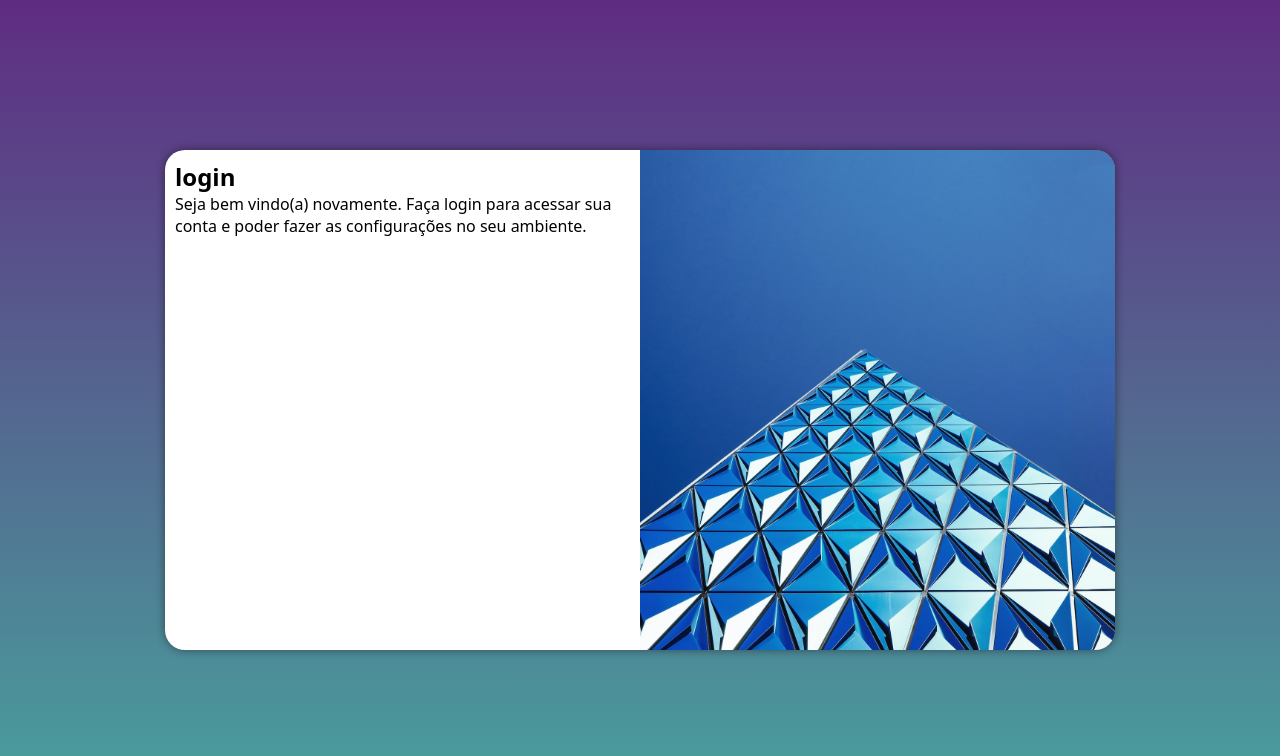
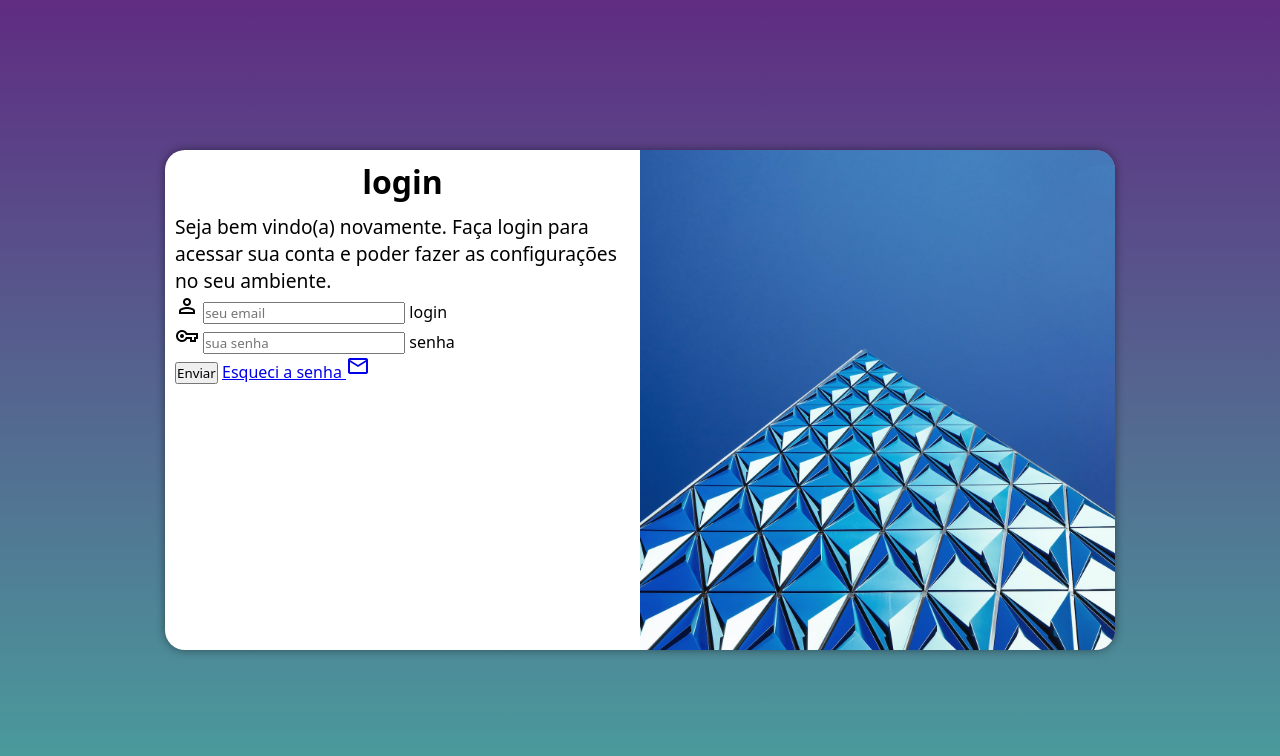
Before and after one commit to mirlanevieira/projeto-login, a plain HTML site: page index.html in a window 1280 px wide. Drawn offline with nearby package versions, Linux system fonts and the light colour scheme.

Commit message:
adicionei o formulário

```diff
--- a/estilos/media-query.css
+++ b/estilos/media-query.css
@@ -9,9 +9,9 @@ Grandes Telas: acima de 1200px
 @media screen and (min-width: 768px) and (max-width: 992px) {
 
 
-body{
-    background-image: linear-gradient(to top, #49a09d, #5f2c82);
-}
+    body{
+        background-image: linear-gradient(to top, #49a09d, #5f2c82);
+    }
 
     section#login {
     width: 80vw;
@@ -52,6 +52,12 @@ body{
         width: 50%;
     }
 
+    div#formulario > h1 {
+        font-size: 2em;
+    }
 
+    div#formulario > p {
+        font-size: 1.2em;
+    }
 
 }
--- a/estilos/style.css
+++ b/estilos/style.css
@@ -28,7 +28,7 @@ section#login {
     transform: translate(-50%,-50%);
     overflow: hidden;
 
-    transition: width 0.3s, height 0.3s;
+    transition: width .3s, height .3s;
     transition-timing-function: ease;
 
     background-color: white;
@@ -52,3 +52,12 @@ section#login > div#formulario {
    padding: 10px;
 
 }
+
+div#formulario > h1 {
+    text-align: center;
+    margin-bottom: 10px;
+}
+
+div#formulario > p {
+    font-size: 0.8em;
+}
--- a/index.html
+++ b/index.html
@@ -5,6 +5,7 @@
     <meta http-equiv="X-UA-Compatible" content="IE=edge">
     <meta name="viewport" content="width=device-width, initial-scale=1.0">
     <title>login</title>
+    <link href="https://fonts.googleapis.com/css2?family=Material+Symbols+Outlined" rel="stylesheet" />
     <link rel="stylesheet" href="estilos/style.css">
     <link rel="stylesheet" href="estilos/media-query.css">
 </head>
@@ -18,12 +19,29 @@
             <div id="formulario">
                 <h1>login</h1>
                 <p>Seja bem vindo(a) novamente. Faça login para acessar sua conta e poder fazer as configurações no seu ambiente.</p>
-                <form action="login.php" method="post"></form>
+                <form action="login.php" method="post" autocomplete="on">
+                    <div class="campo">
+                        <samp class="material-symbols-outlined">person</samp>
+                        <input type="email" name="login" id="ilogin" placeholder="seu email" autocomplete="email" required maxlength="30">
+                        <label for="ilogin">login</label>
+
+                    </div>
+                    <div class="campo">
+                        <samp class="material-symbols-outlined">vpn_key</samp>
+                        <input type="password" name="senha" id="isenha" placeholder="sua senha" autocomplete="current-password" required minlength="8" maxlength="20">
+                        <label for="isenha">senha</label>
+
+                    </div>
+                    <input type="submit" value="Enviar">
+                    <a href="esqueci.html">
+                        Esqueci a senha  <samp class="material-symbols-outlined">mail</samp>
+                    </a>
+
+
+                </form>
 
             </div>
-
         </section>
     </main>
-
 </body>
 </html>
```
